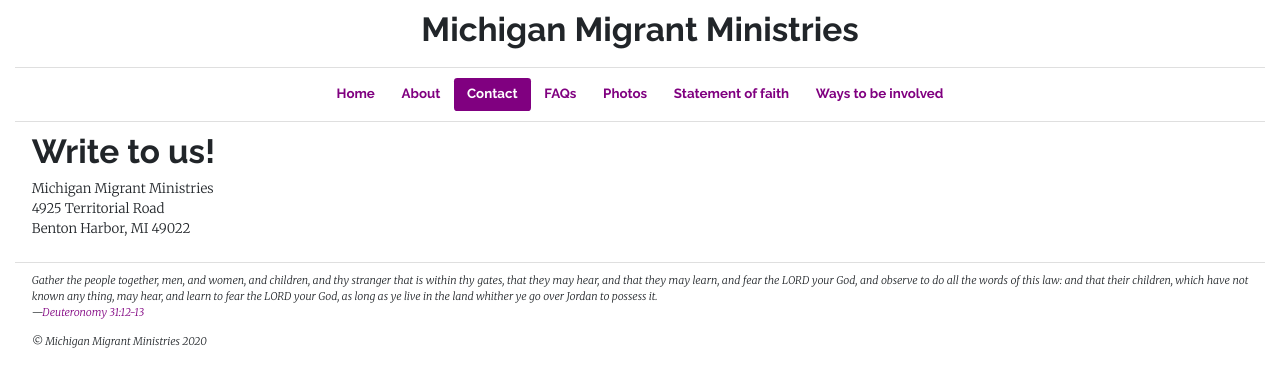
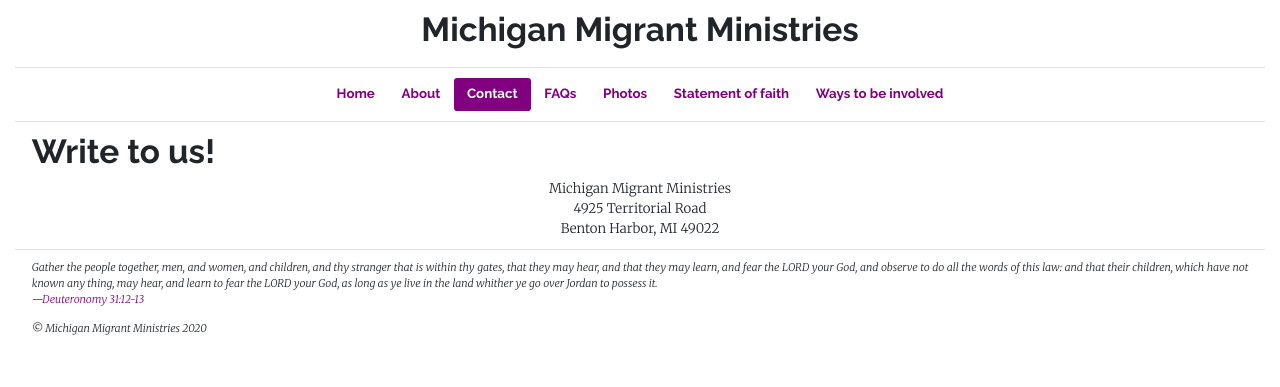
Before and after one commit to michigan-migrant-ministries/website, a Jekyll site: the page built from _pages/contact.html, in a window 1280 px wide. Shown: the top 387 px of the page. Built offline with Jekyll 4.4.1, drawn with Linux system fonts in a browser that asks for light colours.

Commit message:
Center address in contact page so that justification doesn't play tricks

```diff
--- a/_pages/contact.html
+++ b/_pages/contact.html
@@ -3,8 +3,8 @@
 title: Contact
 ---
 <h1>Write to us!</h1>
-<p>
+<div class="text-center">
   Michigan Migrant Ministries<br/>
   4925 Territorial Road<br/>
   Benton Harbor, MI 49022<br/>
-</p>
+</div>
```
